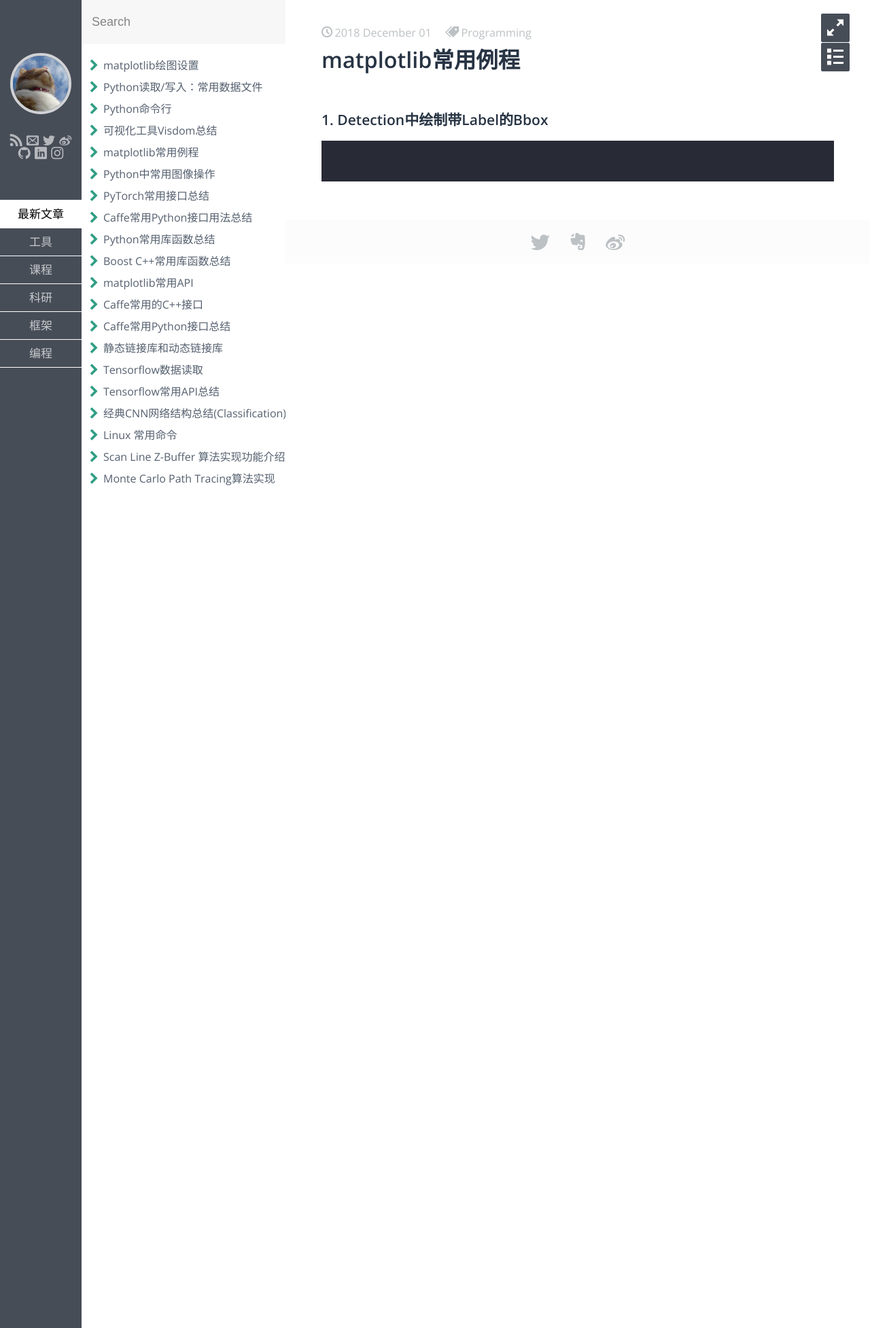
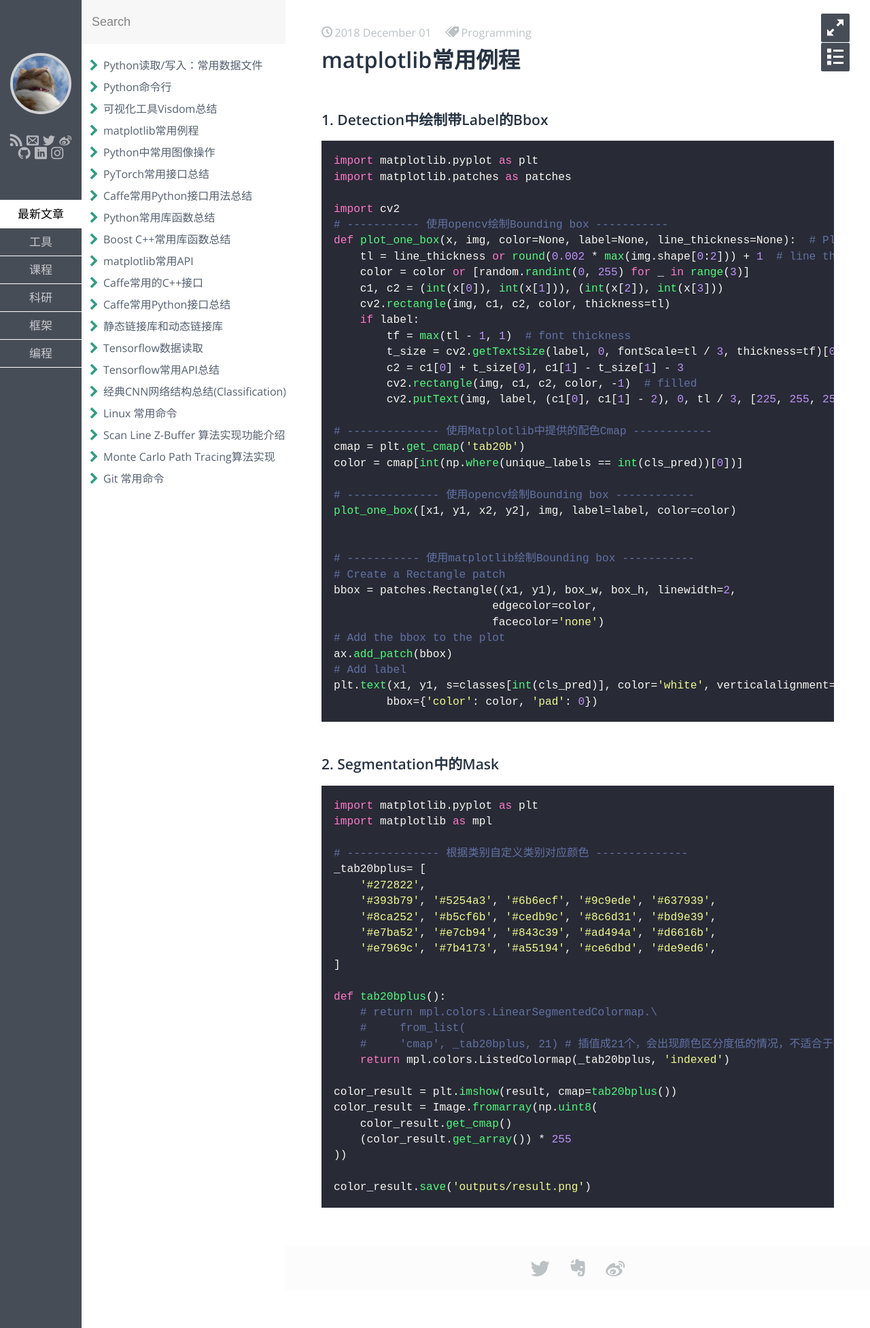
Before and after one commit to sccbhxc/sccbhxc.github.io, a Jekyll site: the page built from _posts/Python/2018-12-01-matplotlib常用例程.md, in a window 1280 px wide. Shown: the whole page at 68% size. Built offline with Jekyll 4.4.1, drawn with Linux system fonts in a browser that asks for light colours; some web fonts are replaced; a script that is not in the unit is left out.

Commit message:
add post context to matplotlib

````diff
--- a/_posts/Python/2018-12-01-matplotlib常用例程.md
+++ b/_posts/Python/2018-12-01-matplotlib常用例程.md
@@ -9,5 +9,71 @@ desciption: 收集比较常用的matplotlib代码片段
 ### 1. Detection中绘制带Label的Bbox
 
 ```python
+import matplotlib.pyplot as plt
+import matplotlib.patches as patches
 
+import cv2
+# ----------- 使用opencv绘制Bounding box -----------
+def plot_one_box(x, img, color=None, label=None, line_thickness=None):  # Plots one bounding box on image
+    tl = line_thickness or round(0.002 * max(img.shape[0:2])) + 1  # line thickness
+    color = color or [random.randint(0, 255) for _ in range(3)]
+    c1, c2 = (int(x[0]), int(x[1])), (int(x[2]), int(x[3]))
+    cv2.rectangle(img, c1, c2, color, thickness=tl)
+    if label:
+        tf = max(tl - 1, 1)  # font thickness
+        t_size = cv2.getTextSize(label, 0, fontScale=tl / 3, thickness=tf)[0]
+        c2 = c1[0] + t_size[0], c1[1] - t_size[1] - 3
+        cv2.rectangle(img, c1, c2, color, -1)  # filled
+        cv2.putText(img, label, (c1[0], c1[1] - 2), 0, tl / 3, [225, 255, 255], thickness=tf, lineType=cv2.LINE_AA)
+
+# -------------- 使用Matplotlib中提供的配色Cmap ------------
+cmap = plt.get_cmap('tab20b')
+color = cmap[int(np.where(unique_labels == int(cls_pred))[0])]
+
+# -------------- 使用opencv绘制Bounding box ------------
+plot_one_box([x1, y1, x2, y2], img, label=label, color=color)
+
+
+# ----------- 使用matplotlib绘制Bounding box -----------
+# Create a Rectangle patch
+bbox = patches.Rectangle((x1, y1), box_w, box_h, linewidth=2,
+                        edgecolor=color,
+                        facecolor='none')
+# Add the bbox to the plot
+ax.add_patch(bbox)
+# Add label
+plt.text(x1, y1, s=classes[int(cls_pred)], color='white', verticalalignment='top',
+        bbox={'color': color, 'pad': 0})
 ```
+
+
+
+### 2. Segmentation中的Mask
+
+```python
+import matplotlib.pyplot as plt
+import matplotlib as mpl
+
+# -------------- 根据类别自定义类别对应颜色 --------------
+_tab20bplus= [
+    '#272822',
+    '#393b79', '#5254a3', '#6b6ecf', '#9c9ede', '#637939',
+    '#8ca252', '#b5cf6b', '#cedb9c', '#8c6d31', '#bd9e39',
+    '#e7ba52', '#e7cb94', '#843c39', '#ad494a', '#d6616b',
+    '#e7969c', '#7b4173', '#a55194', '#ce6dbd', '#de9ed6',
+]
+
+def tab20bplus():
+    # return mpl.colors.LinearSegmentedColormap.\
+    #     from_list(
+    #     'cmap', _tab20bplus, 21) # 插值成21个，会出现颜色区分度低的情况，不适合于表达离散的类别
+    return mpl.colors.ListedColormap(_tab20bplus, 'indexed')
+
+color_result = plt.imshow(result, cmap=tab20bplus())
+color_result = Image.fromarray(np.uint8(
+    color_result.get_cmap()
+    (color_result.get_array()) * 255
+))
+
+color_result.save('outputs/result.png')
+```
````
Also changed, not shown: _posts/PyTorch/2018-07-08-PyTorch常用接口总结.md (+5 -1 lines), _posts/Python/2017-09-16-matplotlib常用API.md (+51 -5 lines), _posts/Python/2019-03-07-matplotlib绘图参数设置.md (deleted, +0 -40 lines).
